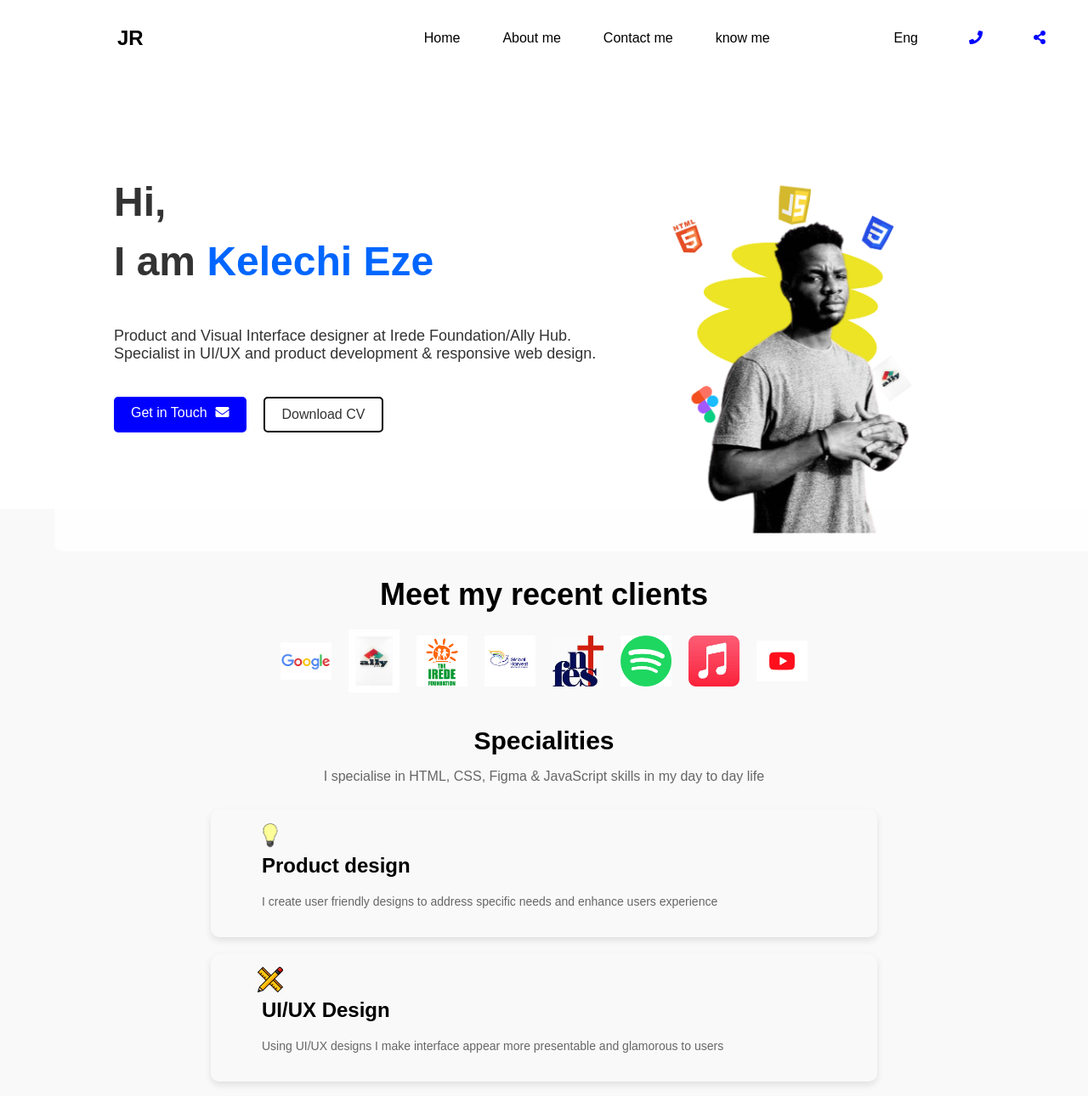
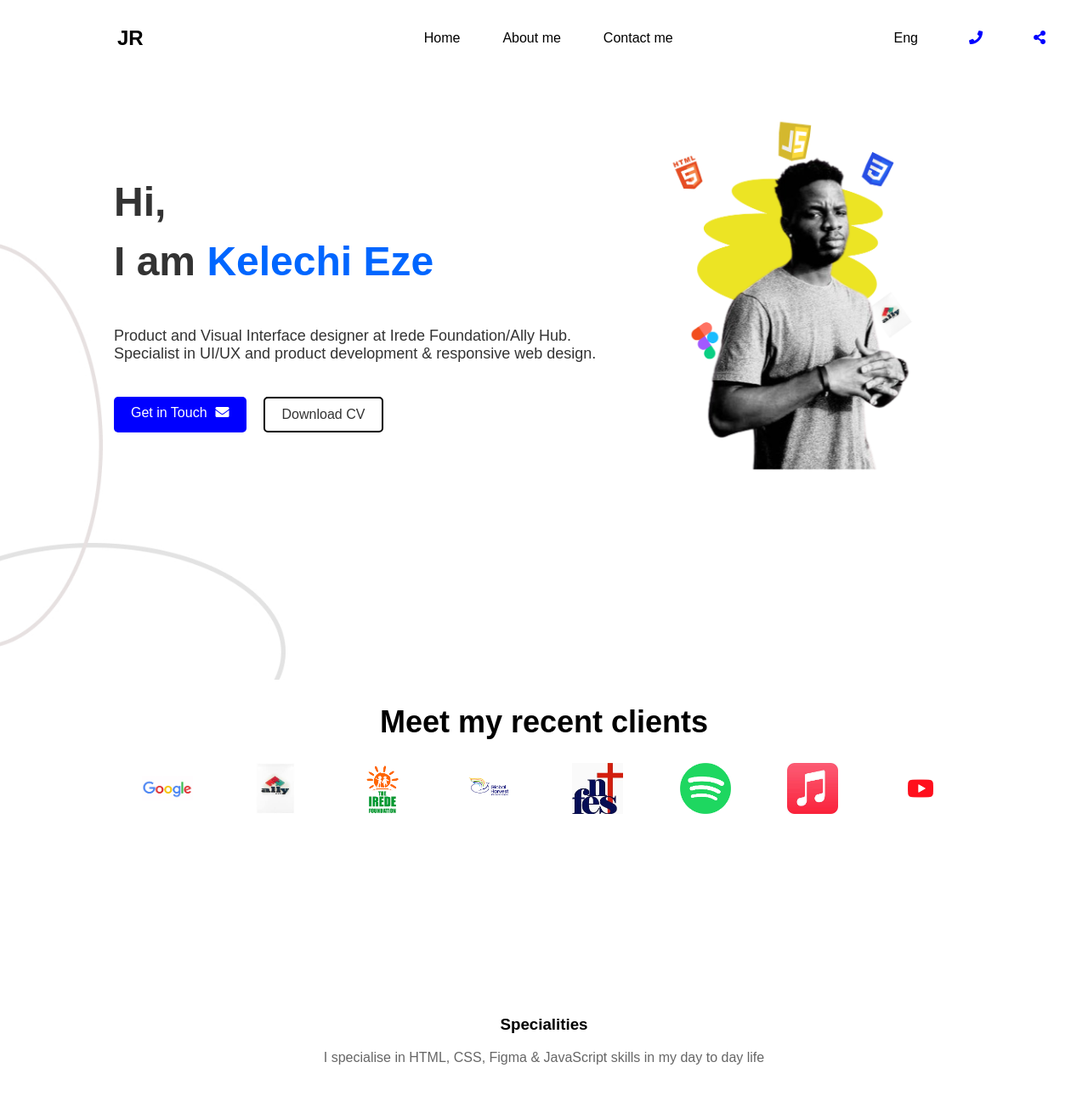
Before and after one commit to KelechiEze/Newportfolio, a plain HTML site: page index.html in a window 1280 px wide. Shown: the top 1290 px of the page at 85% size. Drawn offline with Linux system fonts and the light colour scheme.

Commit message:
added styles

```diff
--- a/index.html
+++ b/index.html
@@ -7,7 +7,7 @@
     <link rel="stylesheet" href="styles.css">
     <link rel="stylesheet" href="https://cdnjs.cloudflare.com/ajax/libs/font-awesome/6.4.0/css/all.min.css">
     <link rel="stylesheet" href="https://cdnjs.cloudflare.com/ajax/libs/font-awesome/5.15.4/css/all.min.css">
-</head>
+
 </head>
 <body>
 
@@ -20,7 +20,6 @@
                 <li><a href="#">Home</a></li>
                 <li><a href="#">About me</a></li>
                 <li><a href="#">Contact me</a></li >
-                <li><a href="#">know me</a></li>
             </ul>
             <ul class="navbarz">
                 <li><p>Eng</p></li>
@@ -56,8 +55,11 @@
             <img src="images/apple.jpg" alt="Apple music">
             <img src="images/youtube.jpg" alt="Youtube">
         </div>
-        <h3>Specialities</h3>
-        <p class="specialities-description">I specialise in HTML, CSS, Figma & JavaScript skills in my day to day life</p>
+    </section>
+        <div class="toospecial">
+            <h3>Specialities</h3>
+            <p class="specialities-description">I specialise in HTML, CSS, Figma & JavaScript skills in my day to day life</p>
+       </div>
         <div class="specialities">
             <div class="speciality">
                 <img src="images/lightimage-removebg-preview.png" alt="speiality 1">
@@ -75,6 +77,5 @@
                 <p>With the help of JavaScript the users can be able to interact efficiently with the webpage designs</p>
             </div>
         </div>
-    </section>
 </body>
 </html>
--- a/styles.css
+++ b/styles.css
@@ -4,7 +4,7 @@ body, html {
     height: 100%;
     width: 100%;
     font-family: Arial, sans-serif;
-    background-color: white; /* Added white background */
+
 }
 
 .background-image {
@@ -23,7 +23,6 @@ body, html {
     display: flex;
     justify-content: space-between;
     align-items: center;
-    background-color: rgba(255, 255, 255, 0.8);
     padding: 20px 40px;
 }
 
@@ -99,9 +98,9 @@ body, html {
     text-align: left;
     color: white;
     z-index: 1;
-    background: rgba(255, 255, 255, 0.8); /* Added background color with transparency */
     padding: 20px;
     border-radius: 10px;
+    margin-bottom: 200px;
 }
 
 .content h1 {
@@ -178,6 +177,7 @@ body, html {
     height: auto;
     z-index: 1;
     margin-right: 180px;
+    padding-bottom: 150px;
 }
 
 
@@ -185,8 +185,8 @@ body, html {
 .clients {
     padding: 50px 20px;
     text-align: center;
-    background-color: #f9f9f9; /* Background color for the new section */
     margin-top: 50px; /* Ensure there's some space above the new section */
+    margin-bottom: 180px;
 }
 
 .clients h2 {
@@ -201,12 +201,16 @@ body, html {
     flex-wrap: wrap;
     gap: 20px;
     margin-bottom: 40px;
+    width: 80%;
+    margin: 0 auto;
 }
 
 .client-logos img {
     max-width: 60px; /* Set maximum width */
     width: auto; /* Maintain aspect ratio */
     height: auto; /* Maintain aspect ratio */
+    display: block;
+    margin: 0 auto;
 }
 
 .clients h3 {
@@ -222,10 +226,16 @@ body, html {
 
 .specialities {
     display: flex;
-    justify-content: center;
-    flex-wrap: wrap;
+    justify-content: space-around;
+    align-items: flex-start;
     gap: 20px;
     margin-top: 20px;
+    padding-bottom: 80px;
+}
+
+.toospecial{
+    text-align: center;
+    margin-bottom: 100px;
 }
 
 
```
